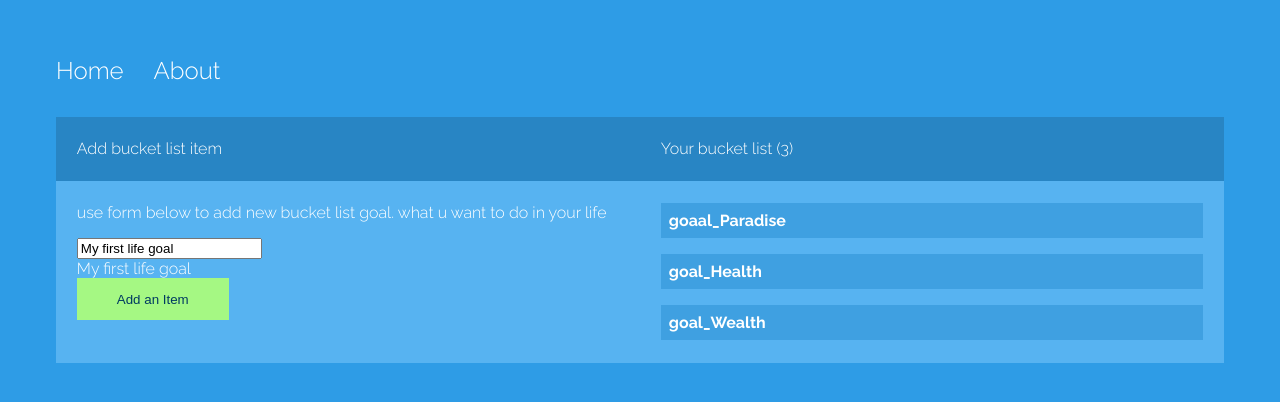
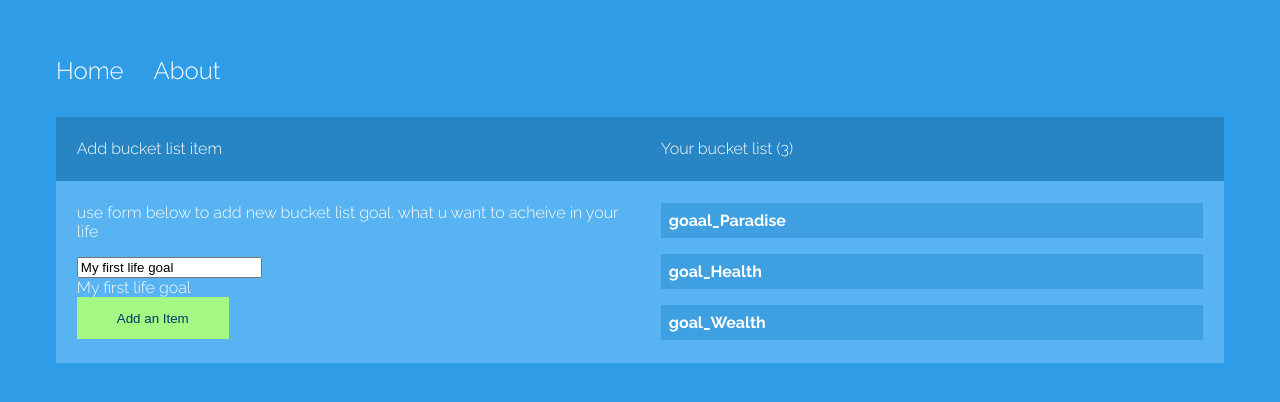
Before and after one commit to ali1011/Angular5, an Angular app: page / in a window 1280 px wide. Shown: the top 402 px of the page. Built offline with nearby package versions, Linux system fonts and the light colour scheme.

Commit message:
update  from text

```diff
--- a/src/app/home/home.component.html
+++ b/src/app/home/home.component.html
@@ -8,7 +8,7 @@
 </div>
 <div class="container color-light" [@goals]="goals.length">
   <div class="col">
-    <p class="sm">use form below to add new bucket list goal. what u want to do in your life</p>
+    <p class="sm">use form below to add new bucket list goal. what u want to acheive in your life</p>
 
     <form>
       <input type="text" class="text" name="item" placeholder="Life Goal.."[(ngModel)]="goalText">
```
